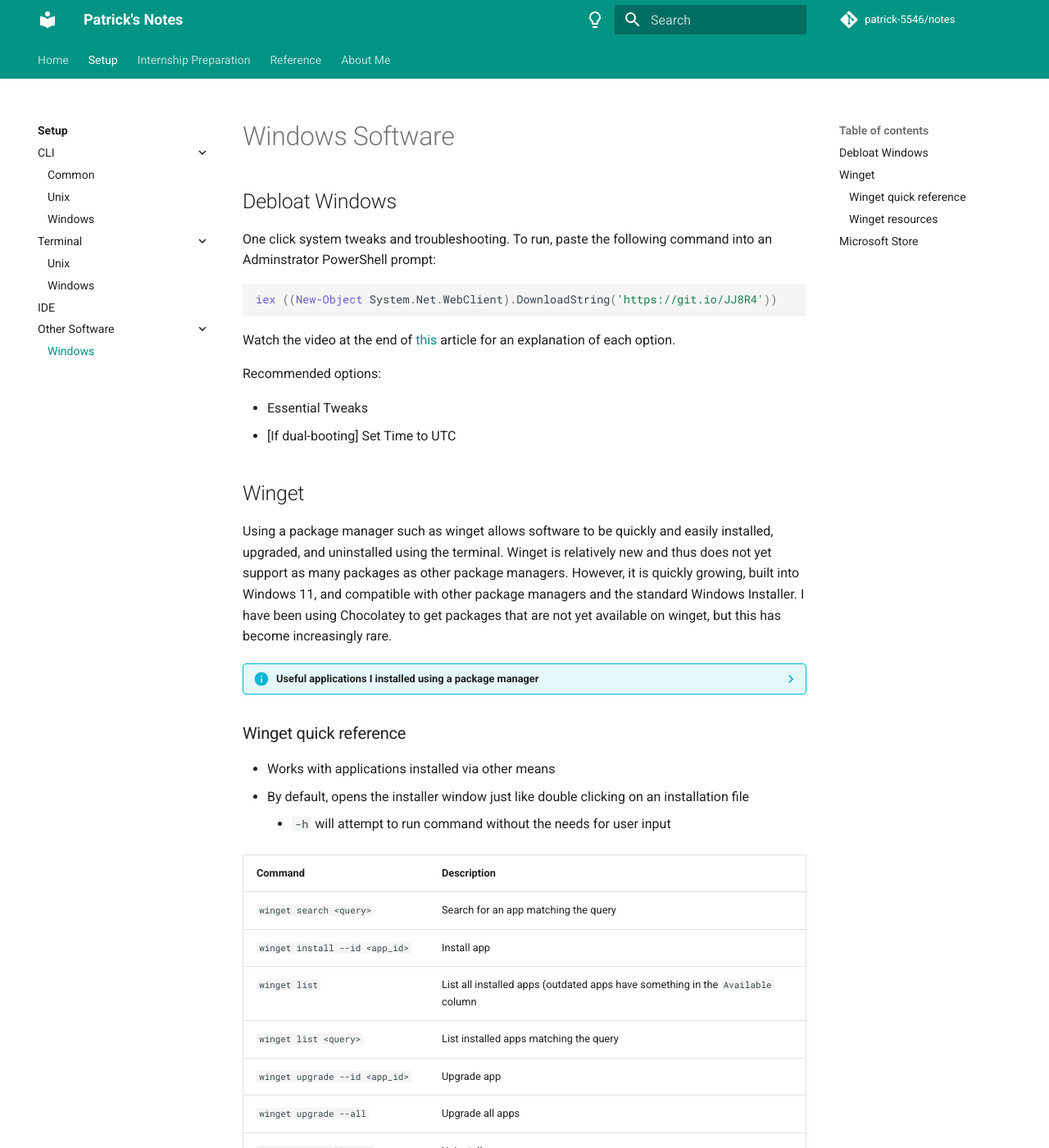
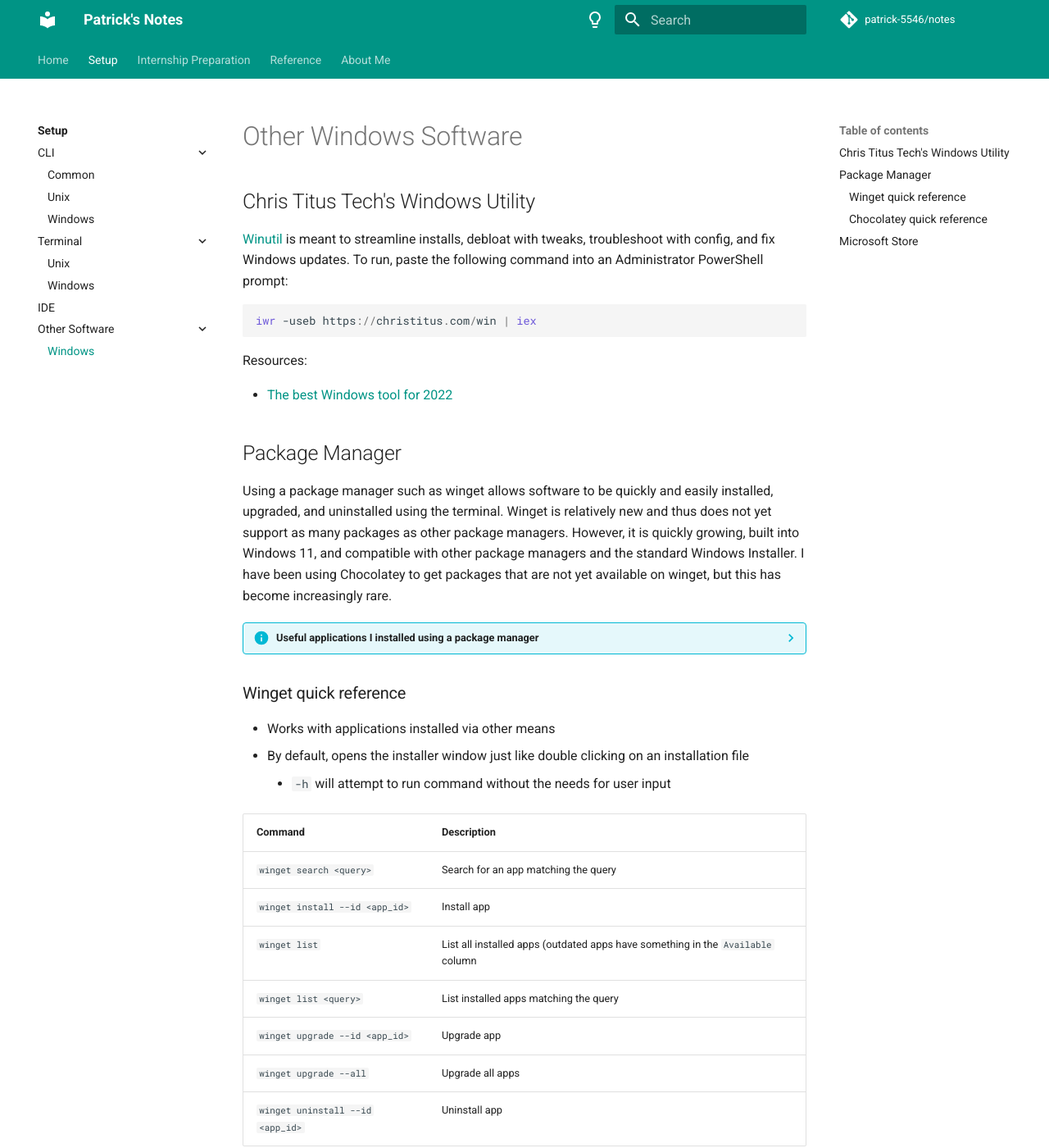
Before and after one commit to patrick-5546/notes, an MkDocs documentation site: the page built from docs/setup/software/windows-software.md, in a window 1280 px wide and 1400 px high. Shown: the whole window at 82% size. Built offline with MkDocs 1.6.1 and Material for MkDocs 9.7.7, drawn with Linux system fonts in a browser that asks for light colours; comment, search, counter and statistics services are not loaded; some of the changed text lies outside the part shown.

Commit message:
Update window utility

````diff
--- a/docs/setup/software/windows-software.md
+++ b/docs/setup/software/windows-software.md
@@ -1,23 +1,20 @@
-# Windows Software
+# Other Windows Software
 
-## Debloat Windows
+## Chris Titus Tech's Windows Utility
 
-One click system tweaks and troubleshooting. To run, paste the following command into
-an Adminstrator PowerShell prompt:
+[Winutil](https://github.com/ChrisTitusTech/winutil) is meant to streamline installs, debloat with tweaks,
+troubleshoot with config, and fix Windows updates.
+To run, paste the following command into an Administrator PowerShell prompt:
 
 ``` powershell
-iex ((New-Object System.Net.WebClient).DownloadString('https://git.io/JJ8R4'))
+iwr -useb https://christitus.com/win | iex
 ```
 
-Watch the video at the end of [this](https://www.christitus.com/debloat-windows-10-2020/) article for
-an explanation of each option.
+Resources:
 
-Recommended options:
+- [The best Windows tool for 2022](https://www.youtube.com/watch?v=tPRv-ATUBe4)
 
-- Essential Tweaks
-- [If dual-booting] Set Time to UTC
-
-## Winget
+## Package Manager
 
 Using a package manager such as winget allows software to be quickly and easily installed,
 upgraded, and uninstalled using the terminal. Winget is relatively new and thus does not yet support
@@ -50,31 +47,34 @@
 | `winget upgrade --all` | Upgrade all apps |
 | `winget uninstall --id <app_id>` | Uninstall app |
 
-### Winget resources
+Resources:
 
 - [winget command reference and examples](https://docs.microsoft.com/en-us/windows/package-manager/winget/#commands)
 - [Search winget packages, generate command that installs the desired packages](https://winstall.app/)
 
-??? note "Chocolatey quick reference"
-    Run the following commands in an Administrator PowerShell prompt:
+### Chocolatey quick reference
 
-    - `-y` confirms all prompts so that the command runs without the need for user input
+Run the following commands in an Administrator PowerShell prompt:
 
-    | Command     | Description                          |
-    | ----------- | ------------------------------------ |
-    | `choco install <package1> <package2> -y` | Install packages |
-    | `choco list -l` | List packages installed using Chocolatey |
-    | `choco pin add -n <package>` | Keep package at current version |
-    | `choco pin list` | List pinned packages |
-    | `choco pin remove -n <package>` | Allow package to be upgraded |
-    | `choco outdated` | List outdated packages |
-    | `choco upgrade <package> -y` | Upgrade package |
-    | `choco upgrade all -y` | Upgrade all packages |
-    | `choco uninstall <package> -y` | Uninstall package |
+- `-y` confirms all prompts so that the command runs without the need for user input
 
-    - [Installing Chocolatey](https://chocolatey.org/install)
-    - [Search Chocolatey packages](https://community.chocolatey.org/packages)
-    - [Chocolatey command reference and examples](https://docs.chocolatey.org/en-us/choco/commands/)
+| Command     | Description                          |
+| ----------- | ------------------------------------ |
+| `choco install <package1> <package2> -y` | Install packages |
+| `choco list -l` | List packages installed using Chocolatey |
+| `choco pin add -n <package>` | Keep package at current version |
+| `choco pin list` | List pinned packages |
+| `choco pin remove -n <package>` | Allow package to be upgraded |
+| `choco outdated` | List outdated packages |
+| `choco upgrade <package> -y` | Upgrade package |
+| `choco upgrade all -y` | Upgrade all packages |
+| `choco uninstall <package> -y` | Uninstall package |
+
+Resources:
+
+- [Installing Chocolatey](https://chocolatey.org/install)
+- [Search Chocolatey packages](https://community.chocolatey.org/packages)
+- [Chocolatey command reference and examples](https://docs.chocolatey.org/en-us/choco/commands/)
 
 ## Microsoft Store
 
````
